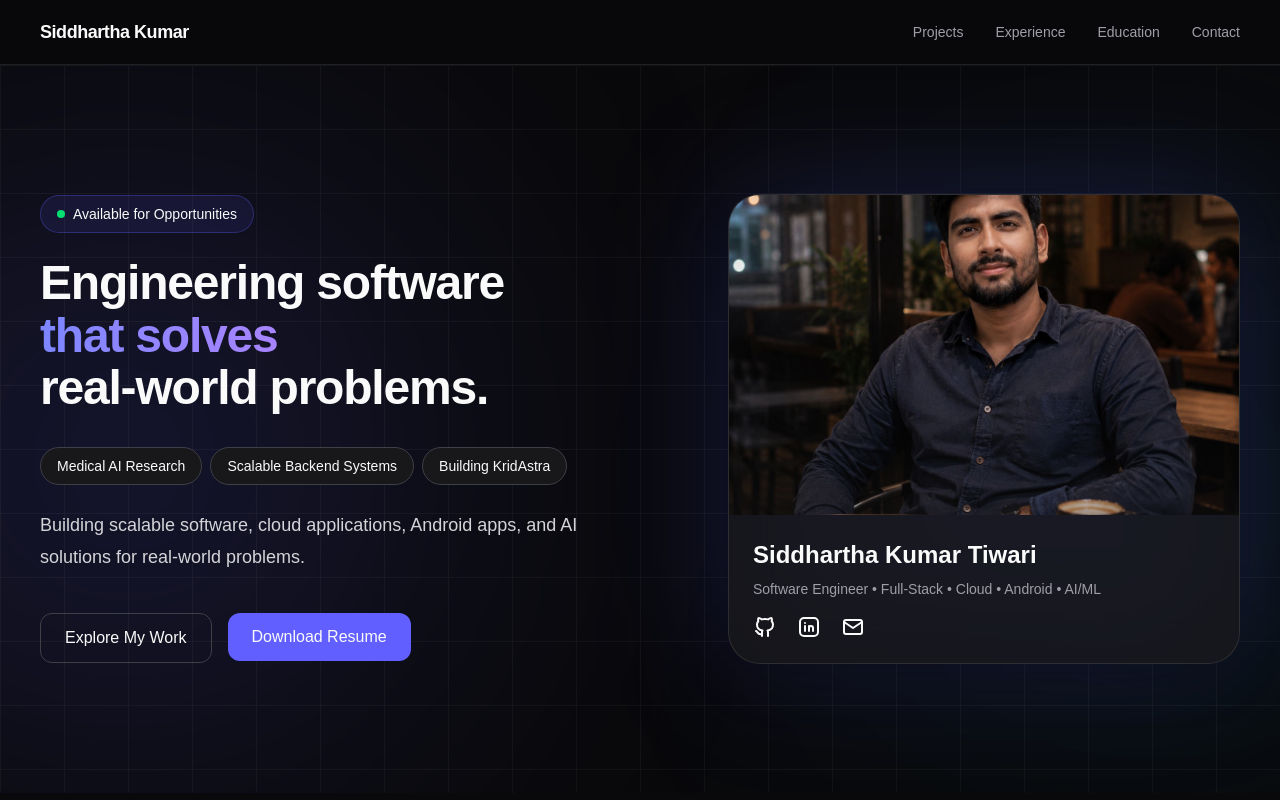
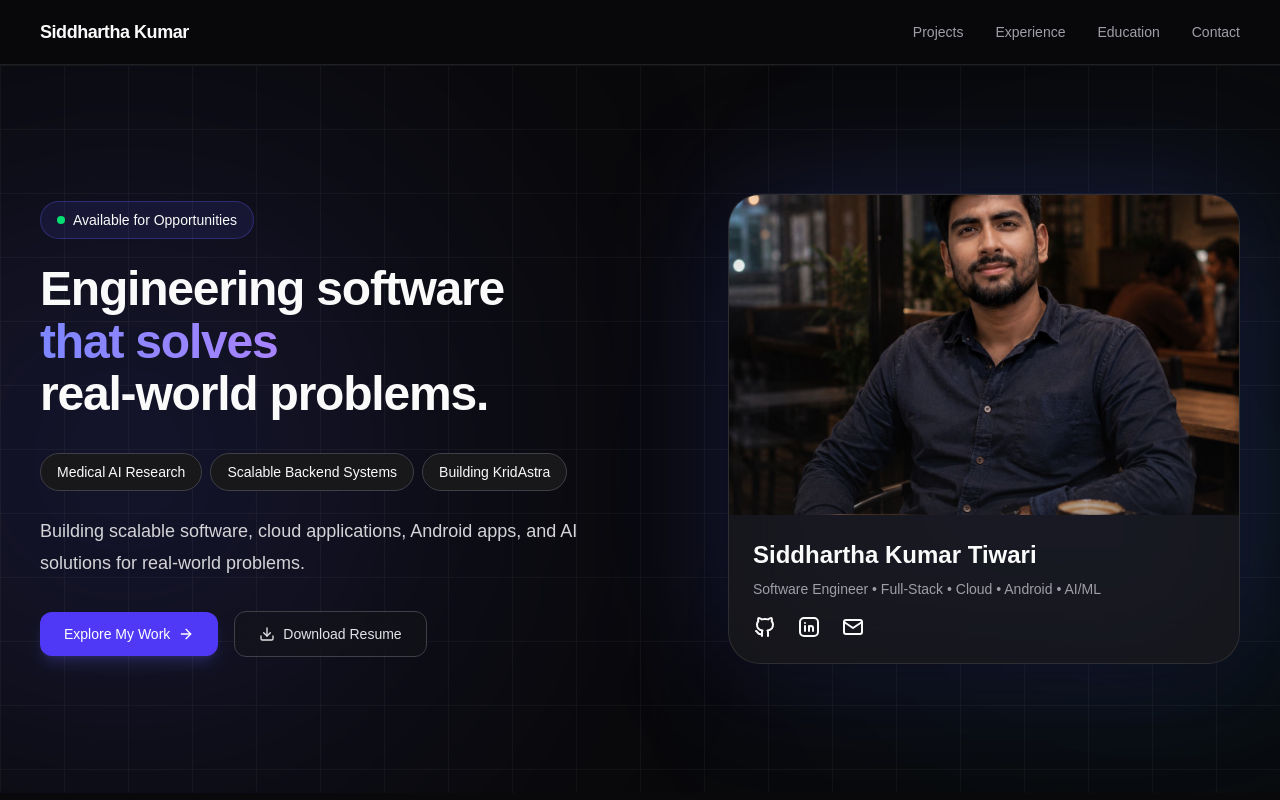
Before and after one commit to devsiddhartha31/devsiddhartha31.github.io, a Next.js app: page / in a window 1280 px wide. Shown: the top 800 px of the page. Built offline with nearby package versions, Linux system fonts and the light colour scheme.

Commit message:
updated button styles

```diff
--- a/components/hero/HeroButtons.tsx
+++ b/components/hero/HeroButtons.tsx
@@ -1,21 +1,24 @@
 import Link from "next/link";
 import Button from "@/components/ui/Button";
+import { ArrowRight, Download } from "lucide-react";
 
 import { profile } from "@/data/profile";
 import { routes } from "@/data/routes";
 
 export default function HeroButtons() {
   return (
-    <div className="mt-10 flex flex-wrap gap-4">
+    <div className="mt-8 flex flex-wrap items-center gap-4">
 
-      <Link href={routes.projects} target="_blank">
-        <Button variant="secondary">
+      <Link href={routes.projects}>
+        <Button variant="primary">
           Explore My Work
+          <ArrowRight className="ml-2 h-4 w-4" />
         </Button>
       </Link>
 
-      <Link href={profile.resume} target="_blank">
-        <Button variant="primary">
+      <Link href={profile.resume} target="_blank" download>
+        <Button variant="secondary">
+          <Download className="mr-2 h-4 w-4" />
           Download Resume
         </Button>
       </Link>
--- a/components/ui/Button.tsx
+++ b/components/ui/Button.tsx
@@ -1,19 +1,25 @@
+import { cn } from "@/libs/utils";
+
 interface ButtonProps {
   children: React.ReactNode;
   variant?: "primary" | "secondary";
+  className?: string;
 }
 
 export default function Button({
   children,
   variant = "primary",
+  className,
 }: ButtonProps) {
   return (
     <button
-      className={`rounded-xl px-6 py-3 font-medium transition-all ${
+      className={cn(
+        "inline-flex items-center justify-center rounded-xl px-6 py-3 text-sm font-medium transition-all duration-300",
         variant === "primary"
-          ? "bg-indigo-500 hover:bg-indigo-600"
-          : "border border-zinc-700 hover:border-zinc-500"
-      }`}
+          ? "bg-indigo-600 text-white shadow-lg shadow-indigo-500/20 hover:-translate-y-0.5 hover:bg-indigo-500 hover:shadow-indigo-500/40"
+          : "border border-zinc-700 bg-zinc-900/40 text-zinc-200 backdrop-blur hover:border-indigo-500/40 hover:bg-zinc-800",
+        className
+      )}
     >
       {children}
     </button>
--- /dev/null
+++ b/libs/utils.ts
@@ -0,0 +1,6 @@
+import { type ClassValue, clsx } from "clsx";
+import { twMerge } from "tailwind-merge";
+
+export function cn(...inputs: ClassValue[]) {
+  return twMerge(clsx(inputs));
+}
```
